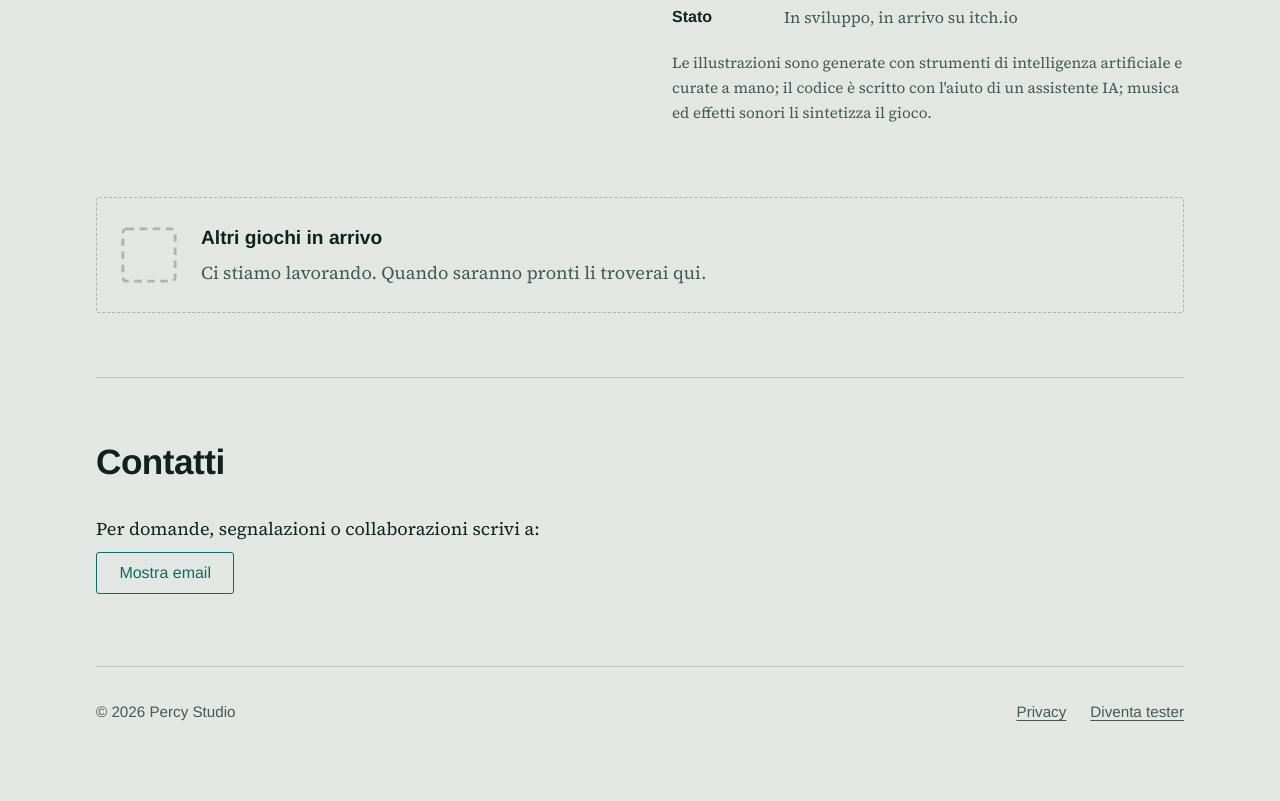
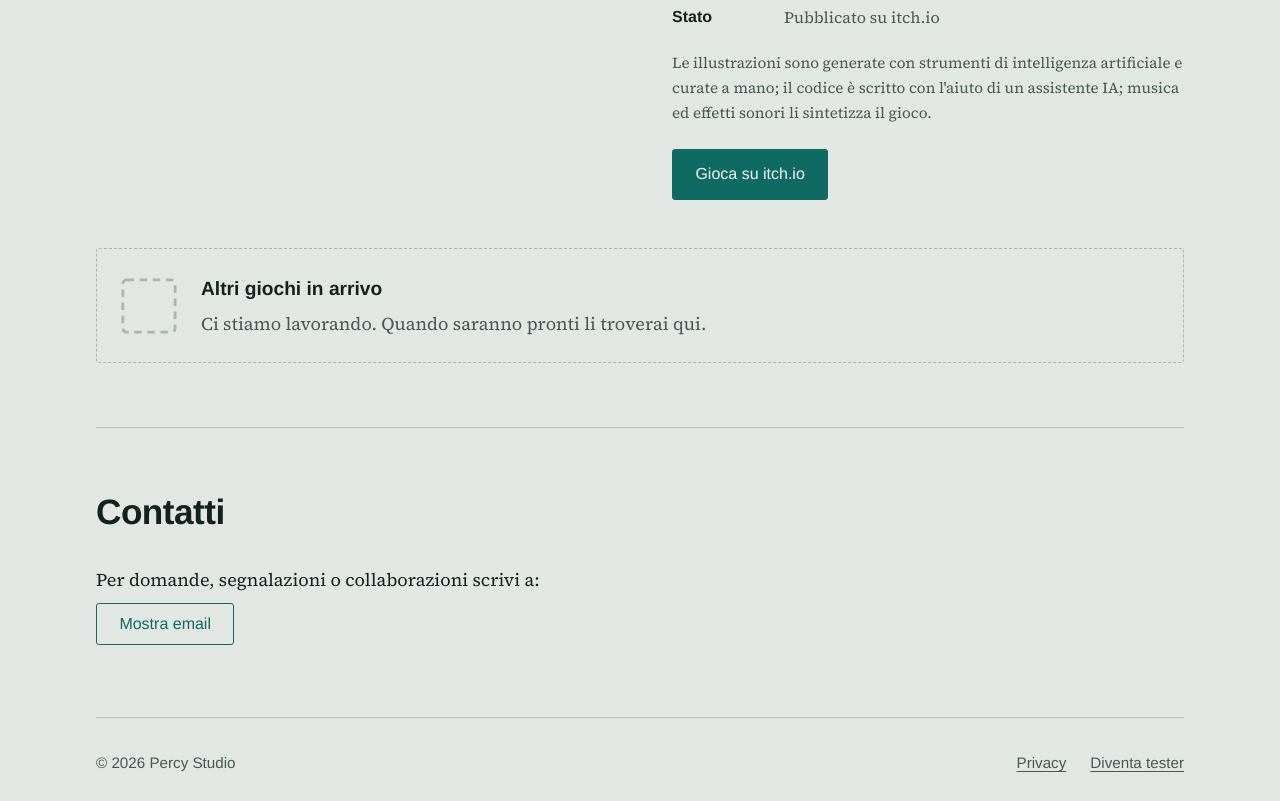
Before and after one commit to teologoeretico1975/LeTavoleDiAshanSite, a plain HTML site: page index.html in a window 1280 px wide. Shown: the part 2350-3151 px from the top of the page. Before the commit the page ends 3122 px from the top, so only its background shows below. Drawn offline with Linux system fonts and the light colour scheme; a web font is replaced by a local one.

Commit message:
Beach Gals è pubblicato su itch.io
Aggiorna lo stato da "in sviluppo" a pubblicato e aggiunge il pulsante
per giocarci, con link a https://percystudio.itch.io/beach-gals,
in italiano e inglese.

Co-Authored-By: Claude Sonnet 5 <noreply@anthropic.com>

```diff
--- a/index.html
+++ b/index.html
@@ -79,8 +79,11 @@
               <h3>Beach Gals <span>Un arcade retrò in stile Qix</span></h3>
             </div>
             <p>Esci dal bordo, traccia una linea sulla sabbia e chiudila per conquistare il territorio: ogni pezzo conquistato scopre un po' dell'illustrazione nascosta sotto. Cinque ragazze, cinque spiagge, tre stage ciascuna, boss da evitare e Nonno Tricheco in agguato se perdi l'Armonia.</p>
-            <dl class="facts"><dt>Piattaforma</dt><dd>Browser (su itch.io)</dd><dt>Prezzo</dt><dd>Gratuito, con donazione facoltativa</dd><dt>Lingue</dt><dd>Italiano, inglese, spagnolo</dd><dt>Stato</dt><dd>In sviluppo, in arrivo su itch.io</dd></dl>
+            <dl class="facts"><dt>Piattaforma</dt><dd>Browser (su itch.io)</dd><dt>Prezzo</dt><dd>Gratuito, con donazione facoltativa</dd><dt>Lingue</dt><dd>Italiano, inglese, spagnolo</dd><dt>Stato</dt><dd>Pubblicato su itch.io</dd></dl>
             <p class="ai-note">Le illustrazioni sono generate con strumenti di intelligenza artificiale e curate a mano; il codice è scritto con l'aiuto di un assistente IA; musica ed effetti sonori li sintetizza il gioco.</p>
+            <div class="actions">
+              <a class="btn" href="https://percystudio.itch.io/beach-gals" rel="noopener">Gioca su itch.io</a>
+            </div>
           </div>
         </div>
         <div class="soon">
```
Also changed, not shown: en/index.html (+4 -1 lines).
